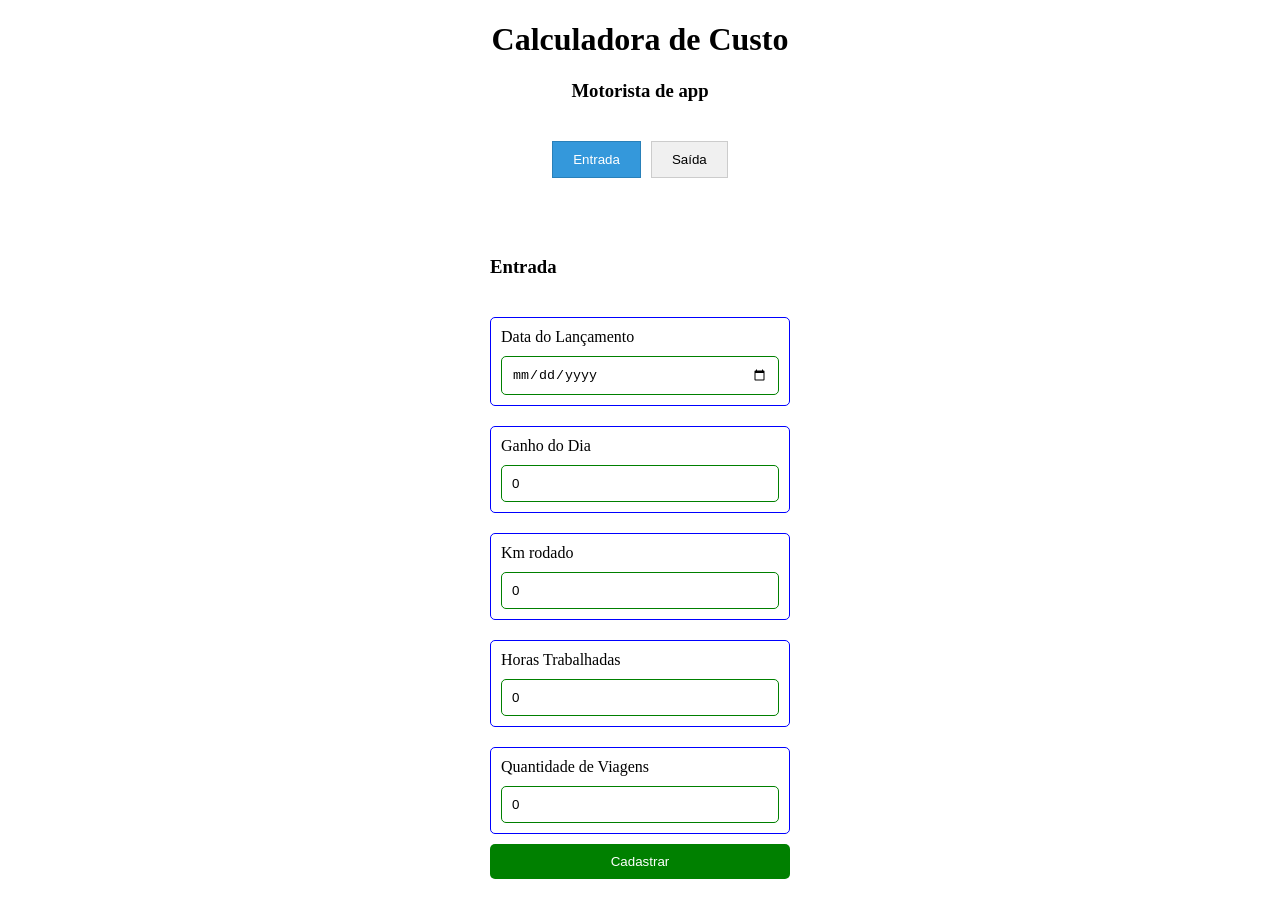
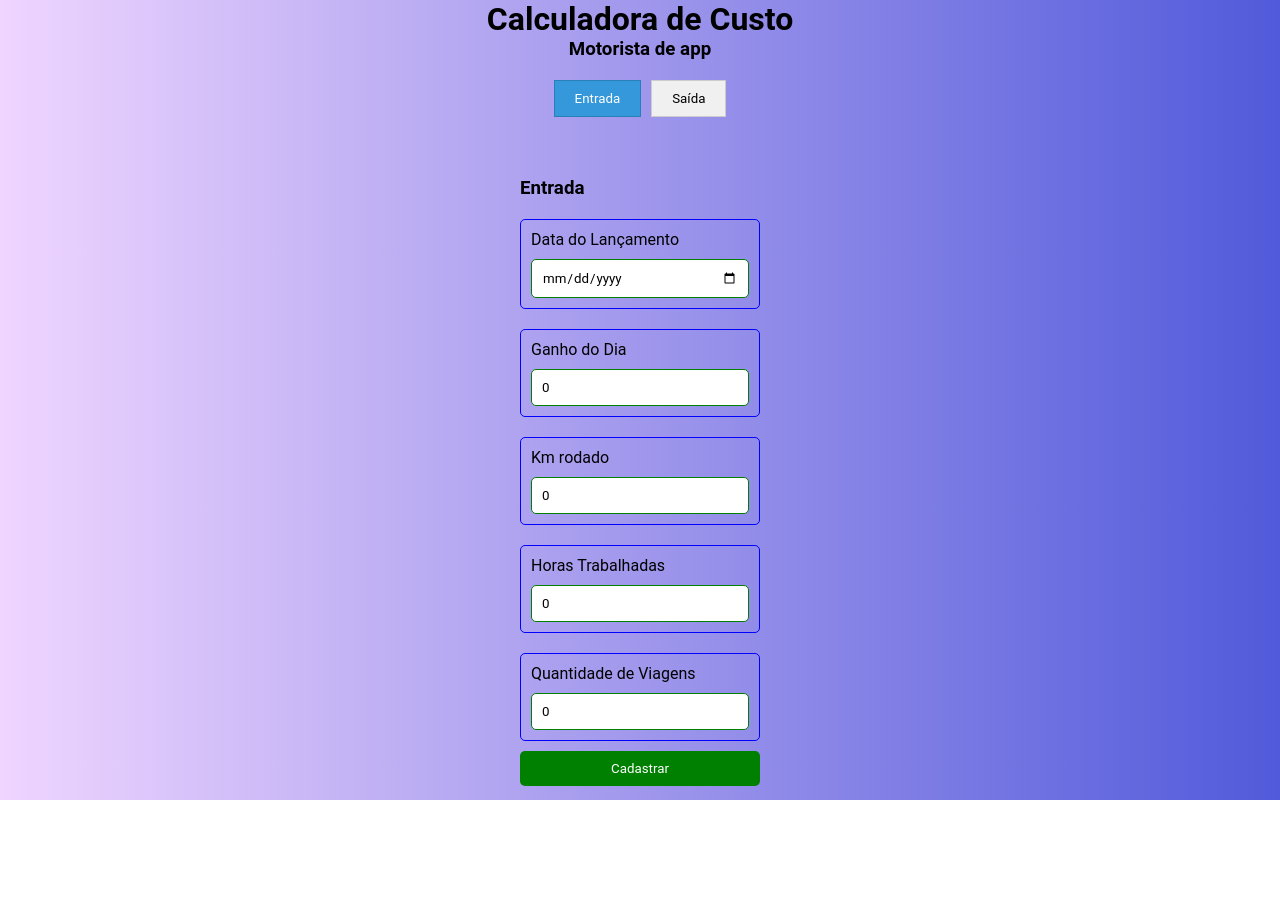
Before and after one commit to cairocarrilho/Calculadora_Custo_Motorista_De_App, a Vue app in the folder frontend/registro-viagem-uber/: page / in a window 1280 px wide. Shown: the top 918 px of the page. After the commit the page ends 826 px from the top, so only its background shows below. Built offline with nearby package versions, Linux system fonts and the light colour scheme.

Commit message:
terminando calculos dos cards, estilizando meu app

```diff
--- a/frontend/registro-viagem-uber/src/App.vue
+++ b/frontend/registro-viagem-uber/src/App.vue
@@ -1,7 +1,7 @@
 <script setup >
 import TelaEntrada from './components/TelaEntrada.vue'
 import TelaSaida from "./components/TelaSaida.vue";
-import Calculos from "./components/Calculos.vue";
+import Calculos from "./views/Calculos.vue";
 import CardSaida from "./views/CardSaida.vue";
 import CardSaldo from "./views/CardSaldo.vue";
 
@@ -15,7 +15,7 @@ const kmRodado = ref(0);
 const horasTrabalhadas = ref(0);
 const qtdeViagem = ref(0);
 const resultadosEntrada = ref(false);
-const cadastroRealizado = ref(false)
+
 
 // Saida
 const valorSaida = ref(0);
@@ -23,15 +23,14 @@ const tipoGasto = ref('alimentacao')
 const dataSaida =  ref('')
 const itensDeSaida = ref([])
 
+
 const totalSaidas = computed(() => {
   return itensDeSaida.value.reduce((soma, item) => soma + Number(item.valor), 0)
 })
 
-watch(cadastroRealizado, (newVal) => {
-  console.log('cadastroRealizado mudou para:', newVal)
+const resultadoSub = computed(() => {
+  return ganhoValor.value - totalSaidas.value
 })
-
-
 
 
 // Disponibiliza os dados para os filhos
@@ -41,7 +40,7 @@ provide('dadosEntrada', {
   horasTrabalhadas,
   qtdeViagem,
   resultadosEntrada,
-  cadastroRealizado
+
 })
 
 provide('dadosSaida', {
@@ -53,6 +52,7 @@ provide('dadosSaida', {
 
 })
 
+provide('saldo', resultadoSub)
 
 
 // Estado de qual tipo está selecionado
@@ -67,6 +67,8 @@ const componenteAtual = computed(() => {
 </script>
 
 <template>
+  <div class="containerPrincipal">
+
   <div class="titulo">
     <h1>Calculadora de Custo</h1>
     <h3>Motorista de app</h3>
@@ -91,8 +93,7 @@ const componenteAtual = computed(() => {
     </div>
     <div class="cardResultados">
       <CardSaida  v-if="totalSaidas > 0" />
-      <CardSaldo v-if=" cadastroRealizado" />
-
+      <CardSaldo v-if=" resultadosEntrada" />
     </div>
 
 
@@ -102,10 +103,25 @@ const componenteAtual = computed(() => {
 
   </div>
   <Calculos v-if="tipoSelecionado === 'entrada'"/>
-
+  </div>
 </template>
 
 <style scoped>
+
+
+*{
+  margin: 0;
+  padding: 0;
+  box-sizing: border-box;
+  font-family: 'Roboto', sans-serif;
+}
+
+
+.containerPrincipal{
+  background: linear-gradient(90deg, #efd5ff 0%, #515ada 100%);
+  height: 100vh;
+  width: 100%;
+}
 .titulo{
   text-align: center;
 }
--- a/frontend/registro-viagem-uber/src/components/TelaEntrada.vue
+++ b/frontend/registro-viagem-uber/src/components/TelaEntrada.vue
@@ -10,24 +10,22 @@ const {
   horasTrabalhadas,
   qtdeViagem,
   resultadosEntrada,
-  cadastroRealizado
+
 } = inject('dadosEntrada') // injeto eles do elementos pai para ser usado
+
+const saldo = inject('saldo')
 
 
 
 
 const cadastrarEntrada =()=>{
-
-  if(ganhoValor.value !== 0 && kmRodado.value !== 0 && horasTrabalhadas.value !== 0 && qtdeViagem.value!== 0) {
+  if(ganhoValor.value !== 0 && kmRodado.value !== 0 && horasTrabalhadas.value !== 0 && qtdeViagem.value !== 0) {
     resultadosEntrada.value = true;
-    cadastroRealizado.value = true
   }
-
-
 }
 
 
-console.log('Cadastro realizado:', cadastroRealizado)
+
 </script>
 
 <template>
@@ -71,6 +69,13 @@ console.log('Cadastro realizado:', cadastroRealizado)
 </template>
 
 <style >
+
+*{
+  margin: 0;
+  padding: 0;
+  box-sizing: border-box;
+  font-family: 'Roboto', sans-serif;
+}
 .container{
   display: flex;
   flex-direction: column;
--- a/frontend/registro-viagem-uber/src/components/Calculos.vue
+++ b/frontend/registro-viagem-uber/src/views/Calculos.vue
@@ -10,16 +10,19 @@ const {
   resultadosEntrada
 } = inject('dadosEntrada')
 
+const resultadoSub = inject('saldo')
+
+
 const calculoKm =  computed(()=>{
-  return (ganhoValor.value / kmRodado.value).toFixed(2)
+  return (resultadoSub.value / kmRodado.value).toFixed(2)
 })
 
 const ganhoPorHora = computed(()=>{
-  return (ganhoValor.value / horasTrabalhadas.value).toFixed(2)
+  return (resultadoSub.value / horasTrabalhadas.value).toFixed(2)
 })
 
 const ganhoPorCorrida = computed(()=>{
-  return ganhoValor.value === 0 ? 0 : (ganhoValor.value / qtdeViagem.value).toFixed(2)
+  return (resultadoSub.value / qtdeViagem.value).toFixed(2)
 })
 
 
@@ -31,9 +34,9 @@ const ganhoPorCorrida = computed(()=>{
 
   <div class="calculos-container">
     <div v-if="resultadosEntrada" class="card_resultado">
-      <div class="result">Ganho por KM: R$ {{ calculoKm }}</div>
+      <div class="result">Ganho por KM: R$ {{ calculoKm}}</div>
       <div class="result">Ganho por Corrida:<br> R$ {{ ganhoPorCorrida }}</div>
-      <div class="result">Ganho por Hora:<br> R$ {{ ganhoPorHora }}</div>
+      <div class="result">Ganho por Hora:<br> R$ {{ ganhoPorHora}}</div>
     </div>
 
   </div>
--- a/frontend/registro-viagem-uber/src/views/CardSaldo.vue
+++ b/frontend/registro-viagem-uber/src/views/CardSaldo.vue
@@ -1,27 +1,26 @@
 <script setup>
-import {computed, inject} from 'vue'
+import { inject } from 'vue'
 
-const { ganhoValor} = inject('dadosEntrada')
-
-const {totalSaidas} = inject('dadosSaida')
-
-
-const saldo = computed(() => {
-  return ganhoValor.value - totalSaidas.value
-})
-
-
-
+const saldo = inject('saldo')
+const resultadosEntrada = inject('dadosEntrada')
 </script>
 
 <template>
-  <div class="card" >
+  <div class="card" v-if="resultadosEntrada">
     <h4>Saldo</h4>
-    <p>R$ {{ saldo.toFixed(2) }}</p>
+    <p>R$ {{ saldo}}</p>
   </div>
 </template>
 
 <style scoped>
+
+*{
+  margin: 0;
+  padding: 0;
+  box-sizing: border-box;
+  font-family: 'Roboto', sans-serif;
+}
+
 .card {
   width: 115px;
   height: 150px;
@@ -31,6 +30,5 @@ const saldo = computed(() => {
   margin-top: 20px;
   text-align: center;
   font-weight: bolder;
-
 }
 </style>
```
